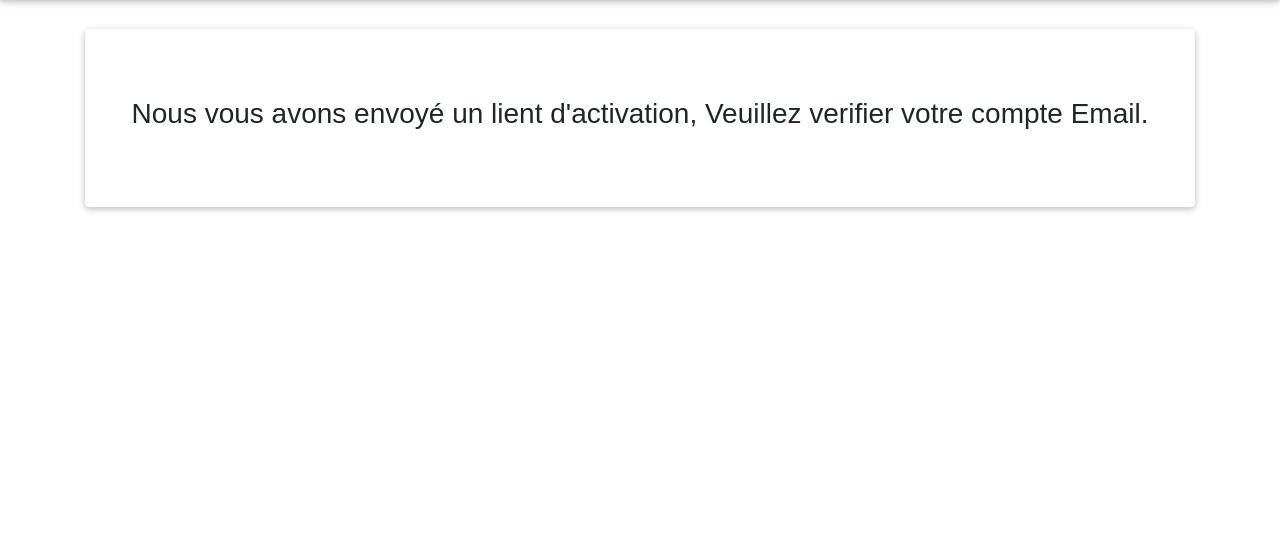
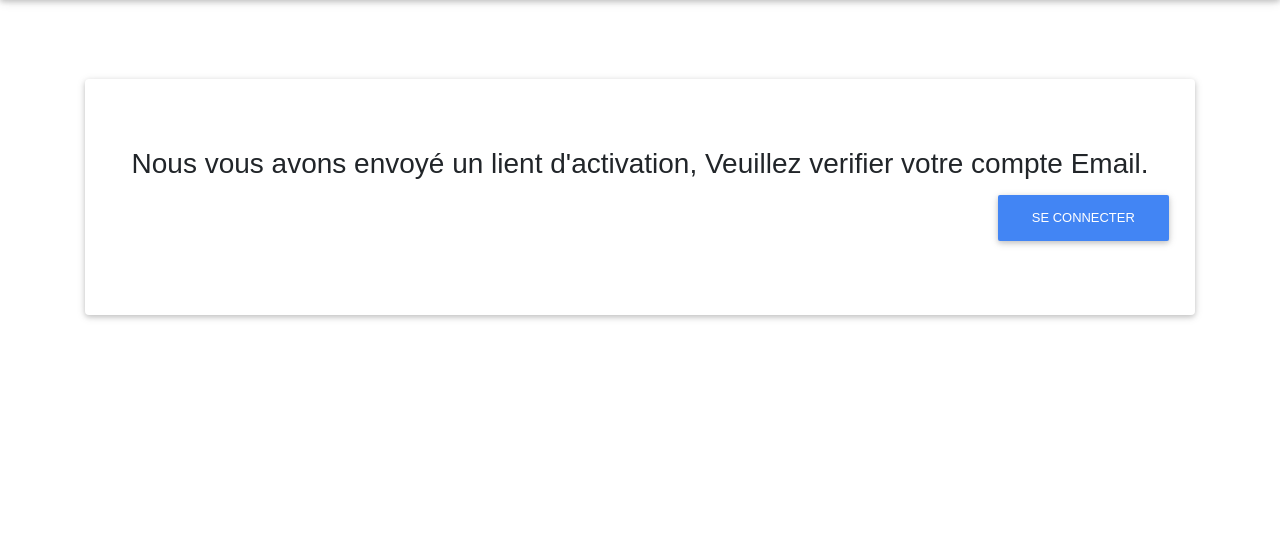
Before and after one commit to kheireddinebouiche/parts-app, a Django app: template parts/templates/FrontPanel/email_sent.html in a window 1280 px wide. Shown: the part 71-626 px from the top of the page. Run offline with Django 3.2, Linux system fonts and the light colour scheme; the template is opened without the code that fills it, so the values that code supplies are empty; some libraries are stand-ins or nearby versions.

Commit message:
Ajoute du bouton de redirection vers le login a l'inscription

```diff
--- a/parts/templates/FrontPanel/email_sent.html
+++ b/parts/templates/FrontPanel/email_sent.html
@@ -11,10 +11,11 @@
 </style>
 
         <main>
-            <div class="container" style="margin-bottom:30rem;margin-top: 100px;">
+            <div class="container" style="margin-bottom:30rem;margin-top: 150px;">
                 <div class="card text-center py-5">
                     <div class="card-body">
                         <h3>Nous vous avons envoyé un lient d'activation, Veuillez verifier votre compte Email.</h3>
+                        <a href="{% url 'app_parts:homView' %}" class="btn btn-primary float-right">Se connecter</a>
 
                     </div>
                 </div>
```
